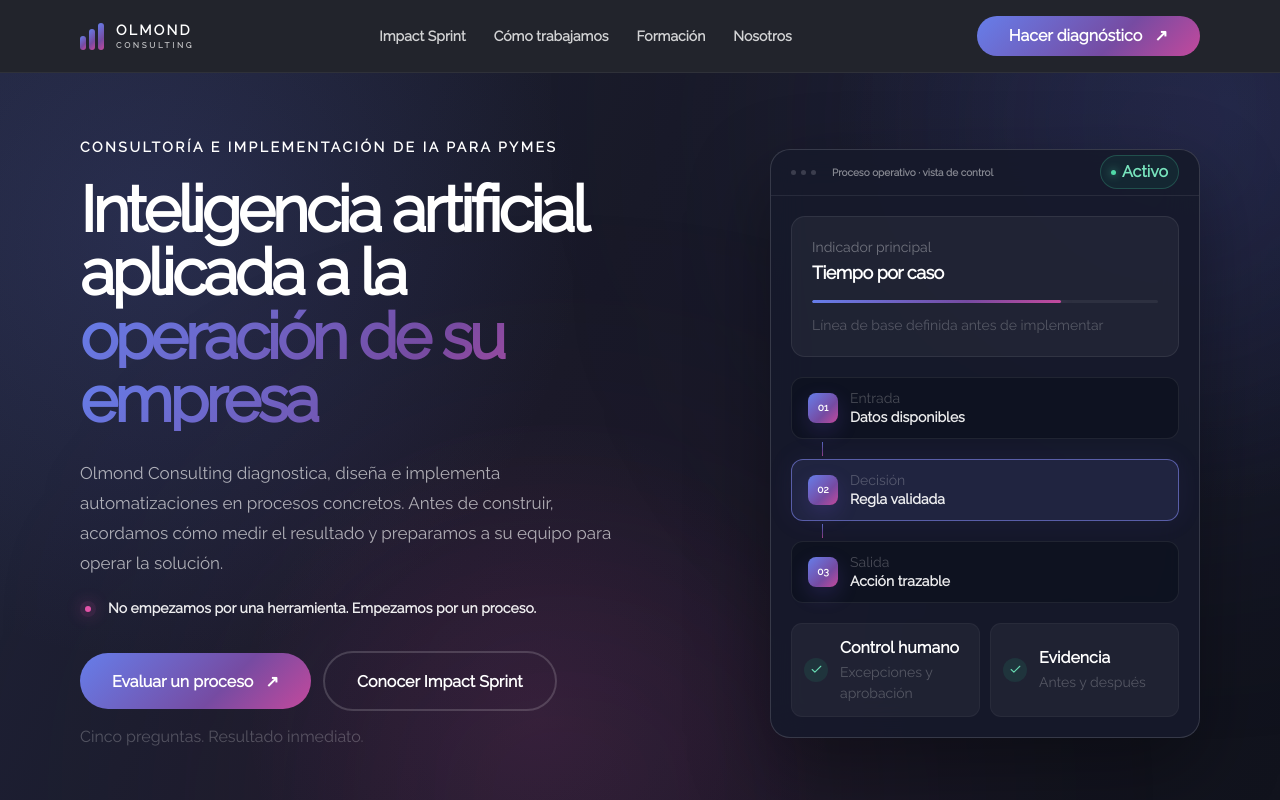
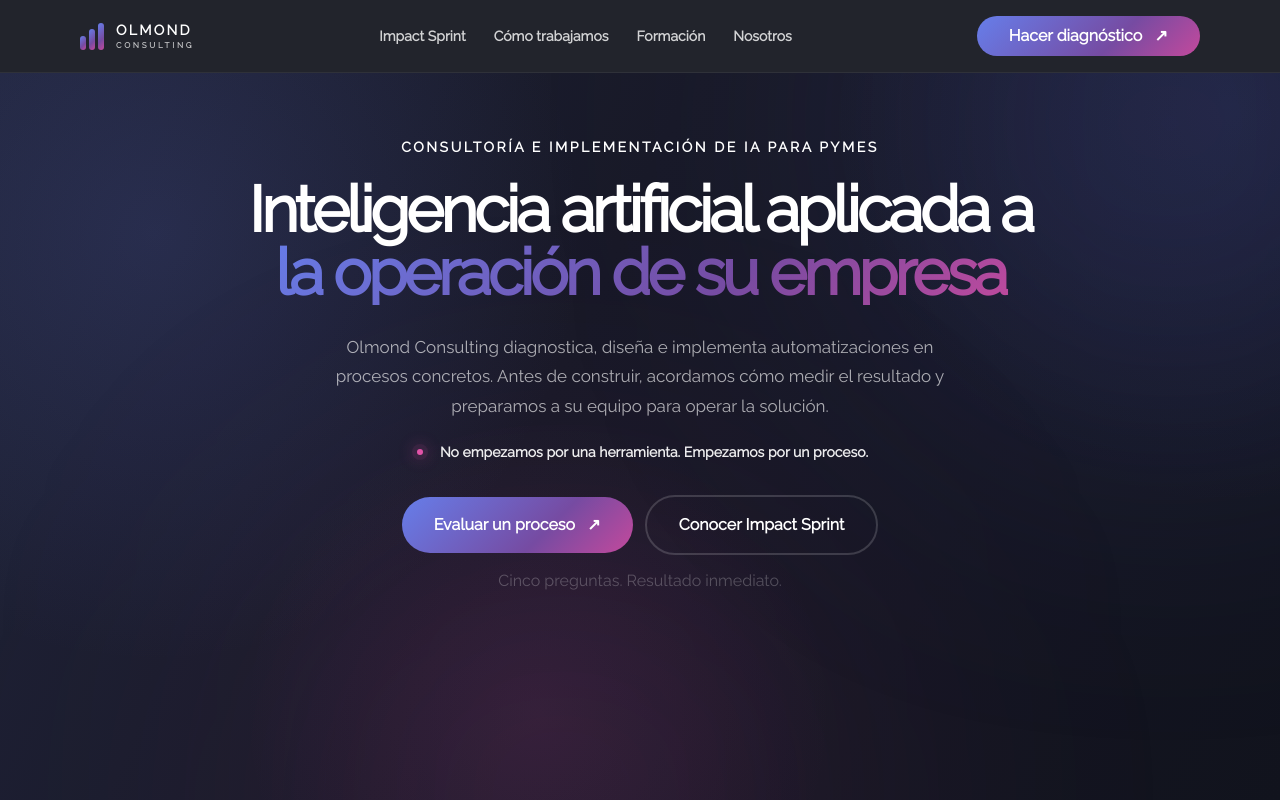
Before and after one commit to nancycrojas/olmond, a React (Vite) app: page / in a window 1280 px wide. Shown: the top 800 px of the page. Built offline with nearby package versions, Linux system fonts and the light colour scheme.

Commit message:
Modify hero

```diff
--- a/src/components/Hero.jsx
+++ b/src/components/Hero.jsx
@@ -382,14 +382,7 @@ export const Hero = () => {
         pt={{ base: 16, md: 20, lg: 16 }}
         pb={{ base: 10, lg: 8 }}
       >
-        <Grid
-          templateColumns={{
-            base: "1fr",
-            lg: "minmax(0, 1.08fr) minmax(390px, 0.92fr)",
-          }}
-          gap={{ base: 14, lg: 20 }}
-          alignItems="center"
-        >
+        <Grid templateColumns="1fr" justifyItems="center" alignItems="center">
           {/* Contenido */}
           <MotionBox
             initial={{ opacity: 0, y: 24 }}
@@ -403,7 +396,8 @@ export const Hero = () => {
             <Heading
               as="h1"
               mt={5}
-              maxW="660px"
+              mx="auto"
+              maxW="800px"
               fontSize={{
                 base: "42px",
                 sm: "50px",
@@ -413,13 +407,10 @@ export const Hero = () => {
               lineHeight={{ base: "1.02", lg: "0.99" }}
               letterSpacing="-0.055em"
               fontWeight="700"
+              textAlign="center"
             >
               <Box as="span" display={{ base: "inline", md: "block" }}>
-                Inteligencia artificial{" "}
-              </Box>
-
-              <Box as="span" display={{ base: "inline", md: "block" }}>
-                aplicada a la{" "}
+                Inteligencia artificial aplicada a{" "}
               </Box>
 
               <Box
@@ -428,25 +419,18 @@ export const Hero = () => {
                 bgImage={BRAND_GRADIENT}
                 bgClip="text"
               >
-                operación de su{" "}
-              </Box>
-
-              <Box
-                as="span"
-                display={{ base: "inline", md: "block" }}
-                bgImage={BRAND_GRADIENT}
-                bgClip="text"
-              >
-                empresa
+                la operación de su empresa
               </Box>
             </Heading>
 
             <Text
               mt={{ base: 6, md: 7 }}
-              maxW="570px"
+              mx="auto"
+              maxW="620px"
               fontSize={{ base: "lg", md: "17px" }}
               lineHeight="1.75"
               color="whiteAlpha.700"
+              textAlign="center"
             >
               Olmond Consulting diagnostica, diseña e implementa
               automatizaciones en procesos concretos. Antes de construir,
@@ -454,7 +438,7 @@ export const Hero = () => {
               operar la solución.
             </Text>
 
-            <HStack mt={5} spacing={3} align="center">
+            <HStack mt={5} spacing={3} justify="center" align="center">
               <Flex
                 flexShrink={0}
                 w="16px"
@@ -478,7 +462,13 @@ export const Hero = () => {
               </Text>
             </HStack>
 
-            <Flex mt={{ base: 7, md: 8 }} gap={3} wrap="wrap" align="center">
+            <Flex
+              mt={{ base: 7, md: 8 }}
+              gap={3}
+              wrap="wrap"
+              align="center"
+              justify="center"
+            >
               <EvaluationCTA>Evaluar un proceso &nbsp; ↗</EvaluationCTA>
 
               <CTA as="a" href="#impact-sprint" variant="light">
@@ -491,25 +481,10 @@ export const Hero = () => {
               fontSize="16px"
               lineHeight="1.5"
               color="whiteAlpha.400"
+              textAlign="center"
             >
               Cinco preguntas. Resultado inmediato.
             </Text>
-          </MotionBox>
-
-          {/* Visual del proceso */}
-          <MotionBox
-            w="full"
-            maxW={{ base: "520px", lg: "430px" }}
-            justifySelf={{ base: "start", lg: "end" }}
-            initial={{ opacity: 0, x: 28 }}
-            animate={{ opacity: 1, x: 0 }}
-            transition={{
-              duration: 0.7,
-              delay: 0.15,
-              ease: "easeOut",
-            }}
-          >
-            <ProcessVisual />
           </MotionBox>
         </Grid>
       </Container>
--- a/src/components/ui/SectionShell.jsx
+++ b/src/components/ui/SectionShell.jsx
@@ -10,6 +10,7 @@ export function SectionLabel({ children }) {
       fontWeight="600"
       color="brand.accent"
       mb={3}
+      textAlign="center"
     >
       {children}
     </Text>
```
